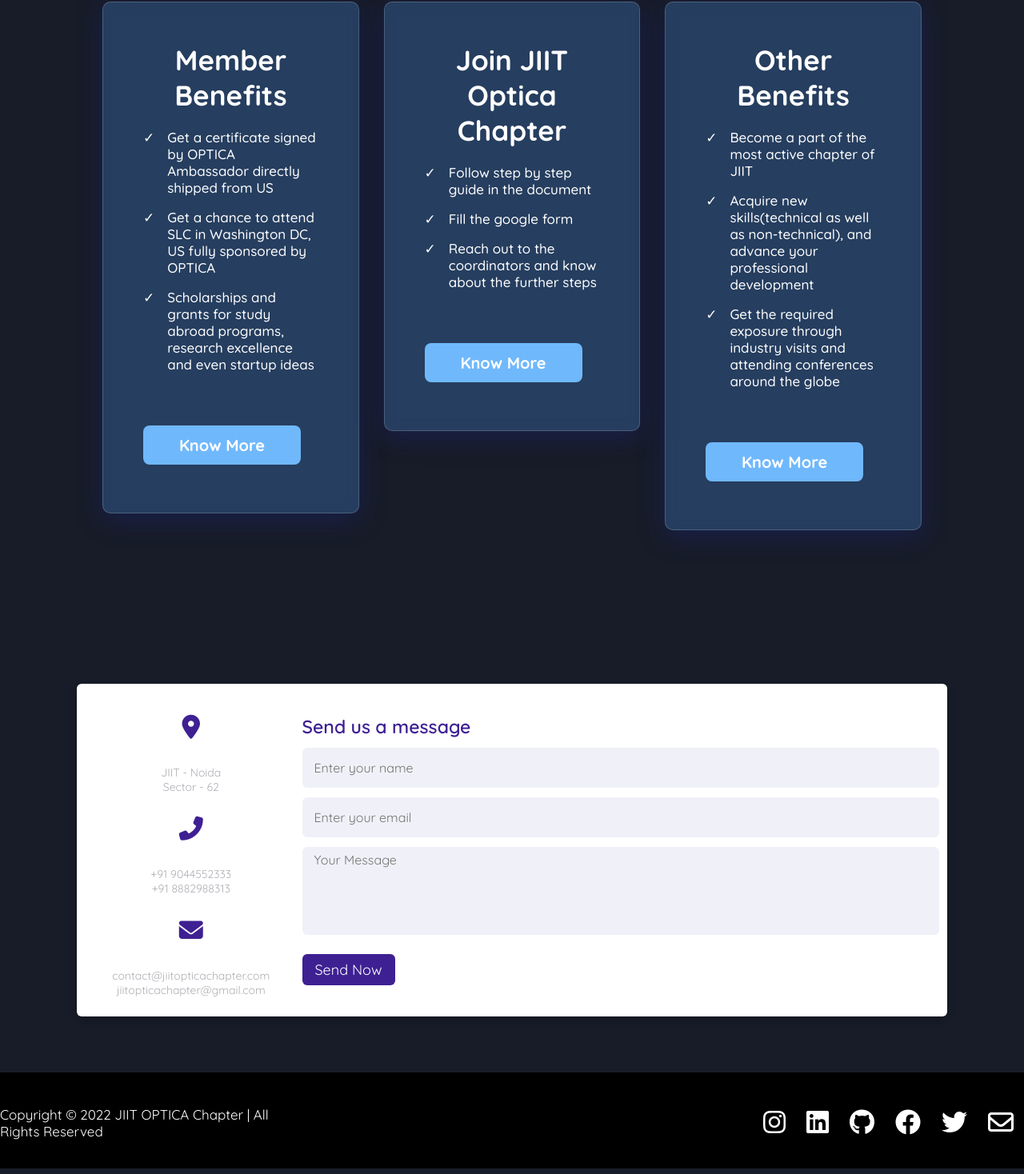
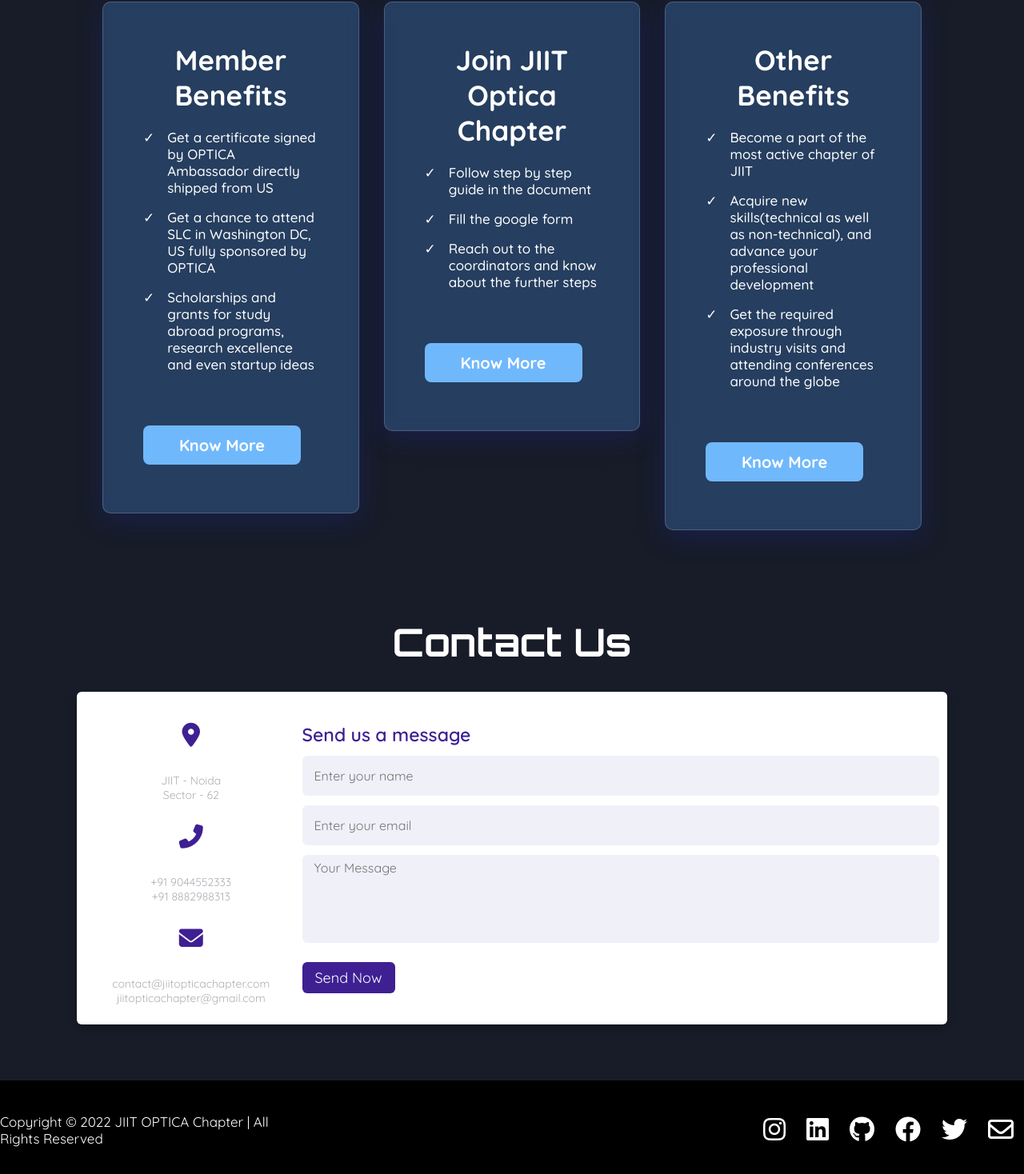
Before and after one commit to HarshSharma20503/optica, a React (Create React App) app: page / in a window 1280 px wide. Shown: the part 3557-5025 px from the top of the page at 80% size. Built offline with nearby package versions, Linux system fonts and the light colour scheme.

Commit message:
added contact us heading

```diff
--- a/src/components/ContactUs/ContactUs.js
+++ b/src/components/ContactUs/ContactUs.js
@@ -4,6 +4,7 @@
   return (
     <>
       <div className="contactUs">
+        <h1>Contact Us</h1>
       <div class="ContactUs-container">
         <div class="ContactUs-content">
           <div class="ContactUs-left-side">
--- a/src/components/ContactUs/ContactUs.scss
+++ b/src/components/ContactUs/ContactUs.scss
@@ -4,7 +4,15 @@
 .contactUs {
   display: flex;
   justify-content: center;
+  align-items: center;
+  flex-direction: column;
   margin-bottom: 70px;
+  h1{
+    font-size: 3rem;
+    font-family: "Orbitron", sans-serif;
+    padding: 2rem;
+    text-align: center;
+  }
   .ContactUs-container {
     width: 85%;
     background: #fff;
--- a/src/components/JoinUs/JoinUs.css
+++ b/src/components/JoinUs/JoinUs.css
@@ -5,7 +5,7 @@
 .planning {
     margin-top: 5%;
     background-color: rgba(23, 28, 40, 255);
-    padding-bottom: 15%;
+    padding-bottom: 6%;
 }
 
 .planning h1 {
```
